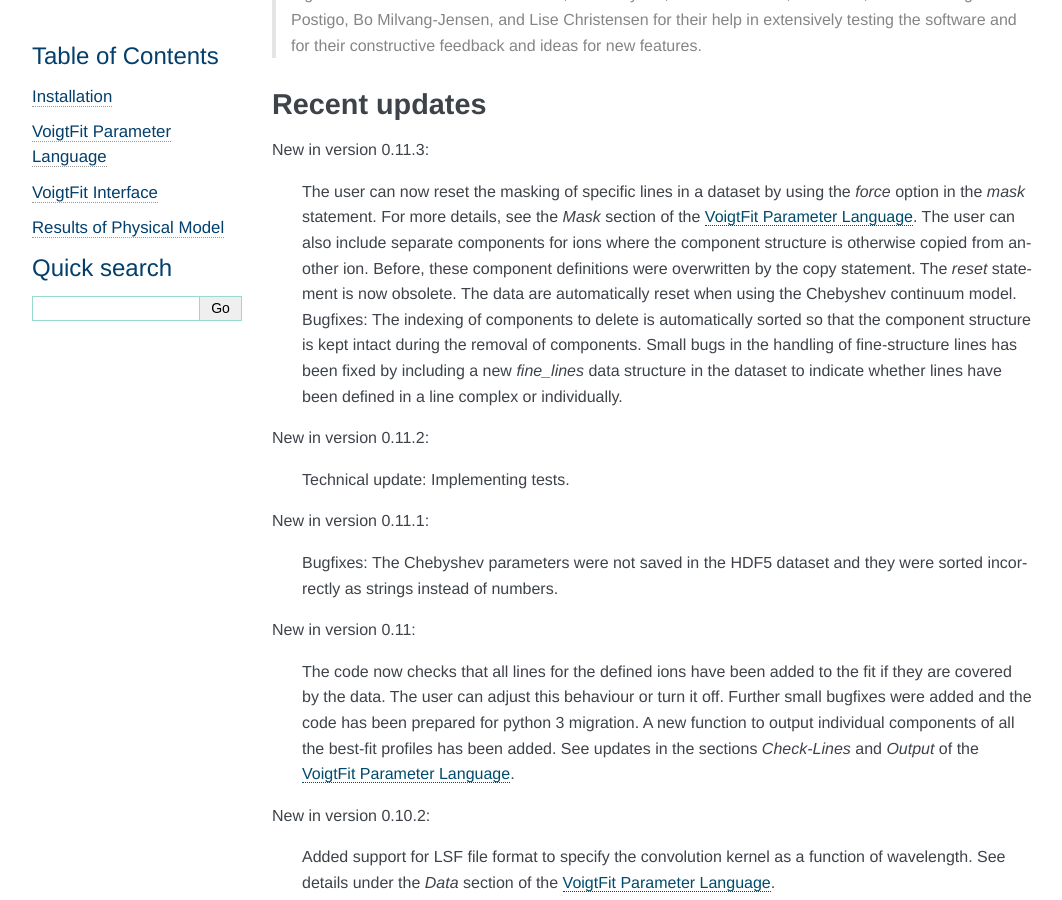
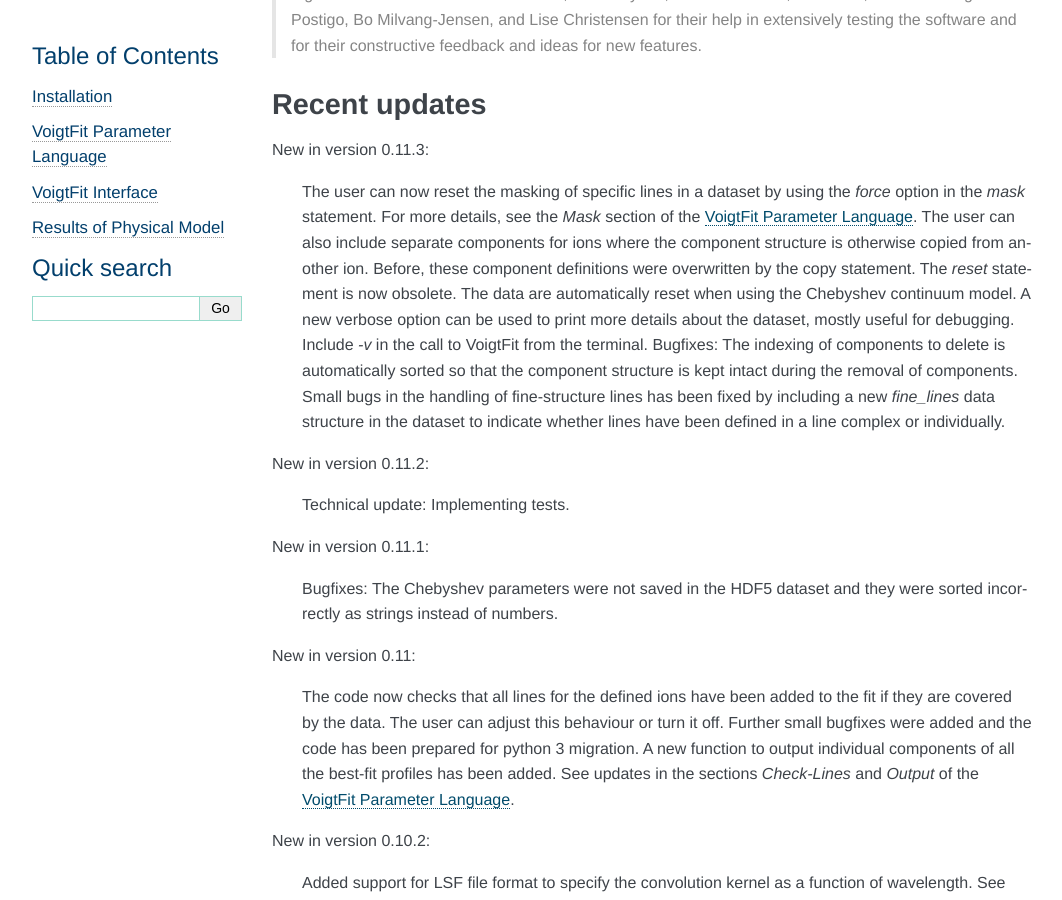
Before and after one commit to jkrogager/VoigtFit, a Sphinx documentation site: the page built from docs/index.rst, in a window 1280 px wide and 900 px high, scrolled down 531 px. Shown: the whole window, without its empty margins (98-1160 px from the left). Built offline with Sphinx 7.4.7, drawn with Linux system fonts in a browser that asks for light colours.

Commit message:
updated docs

```diff
--- a/docs/index.rst
+++ b/docs/index.rst
@@ -42,6 +42,8 @@ New in version 0.11.3:
   The user can also include separate components for ions where the component structure is otherwise
   copied from another ion. Before, these component definitions were overwritten by the copy statement.
   The `reset` statement is now obsolete. The data are automatically reset when using the Chebyshev continuum model.
+  A new verbose option can be used to print more details about the dataset, mostly useful for debugging.
+  Include `-v` in the call to VoigtFit from the terminal.
   Bugfixes: The indexing of components to delete is automatically sorted so that the component structure
   is kept intact during the removal of components.
   Small bugs in the handling of fine-structure lines has been fixed by including a new `fine_lines` data
```
